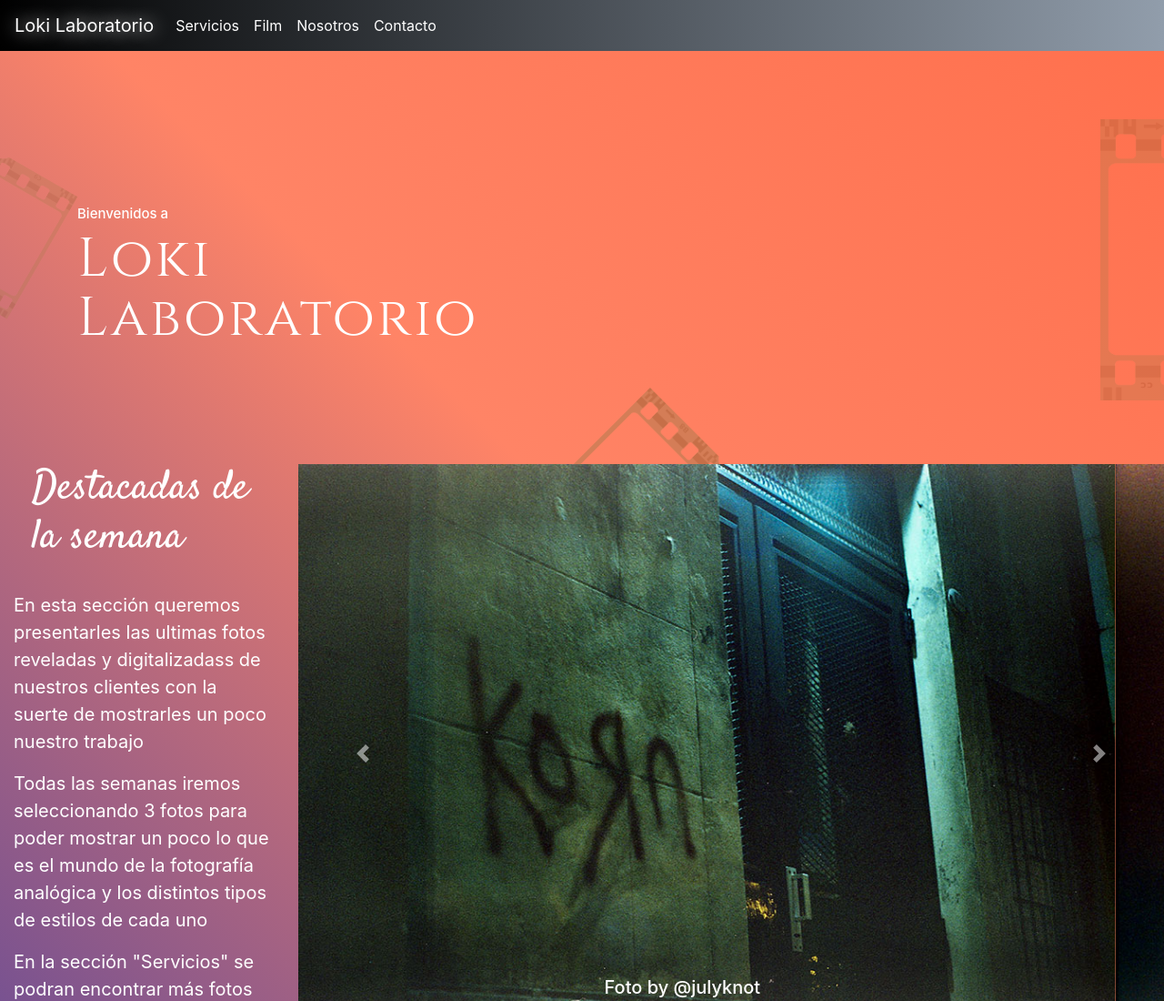
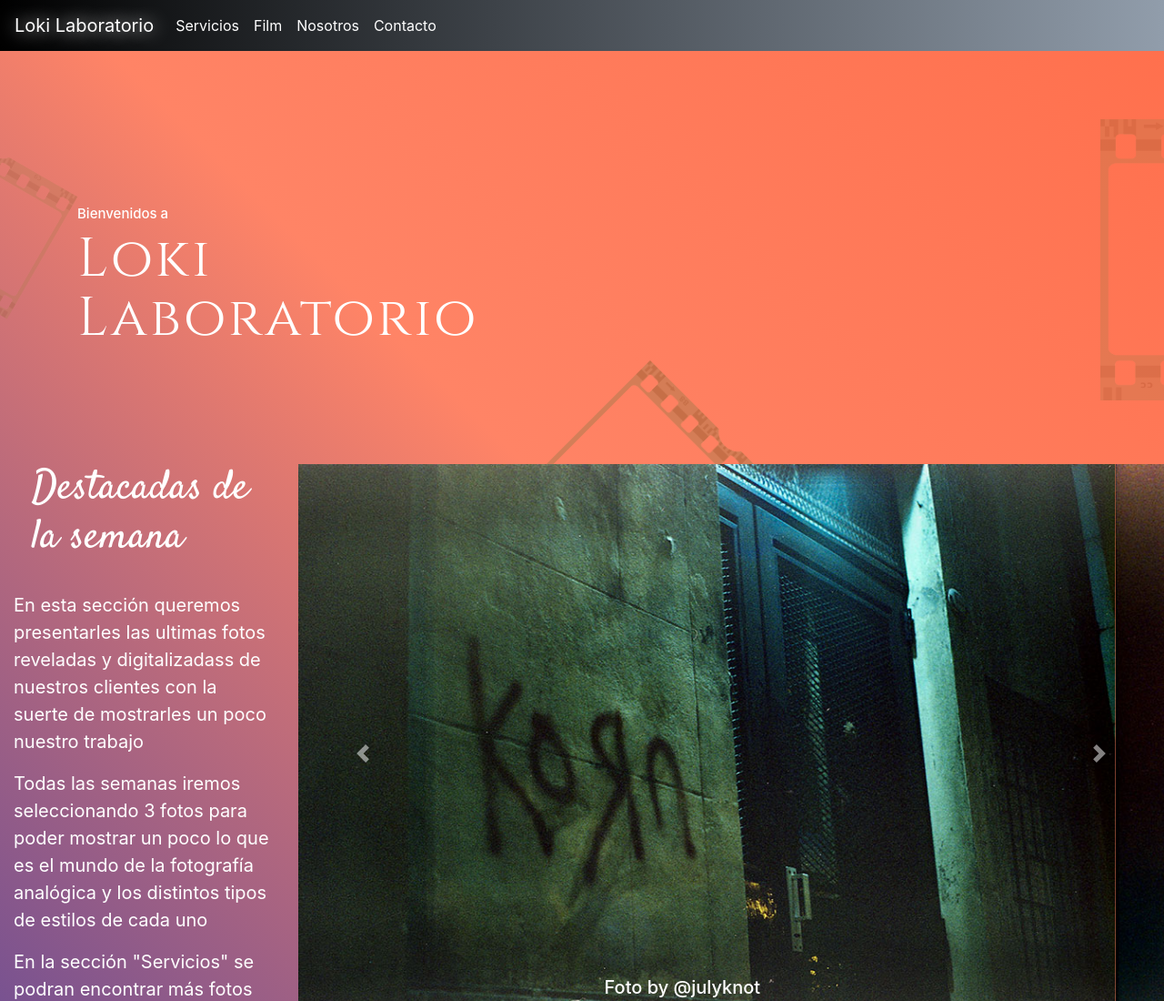
Before and after one commit to JulyKnot/ProyectoCoder, a website: page index.html in a window 1280 px wide. Shown: the top 1100 px of the page at 91% size. Drawn offline with nearby package versions, Linux system fonts and the light colour scheme.

Commit message:
tamaño de iconos

```diff
--- a/css/estilo.css
+++ b/css/estilo.css
@@ -65,7 +65,6 @@
     opacity: 0.3;
     transform: rotate(30deg);
 }
-
 .small-icon2 {
     width: 400px;
     position: absolute;
@@ -73,16 +72,14 @@
     bottom: -50px;
     opacity: 0.3;
 }
-
 .small-icon3 {
     width: 250px;
     position: absolute;
     right: 350px;
-    top:410px;
+    top:380px;
     opacity: 0.5;
     transform: rotate(45deg);
 }
-
   .sci {
   position: absolute;
   display: flex;
```
Also changed, not shown: index.html (line endings or trailing spaces).
